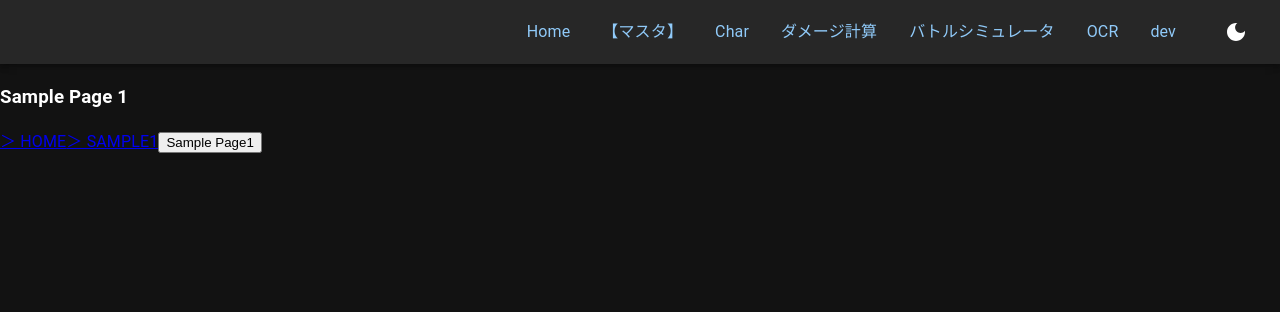
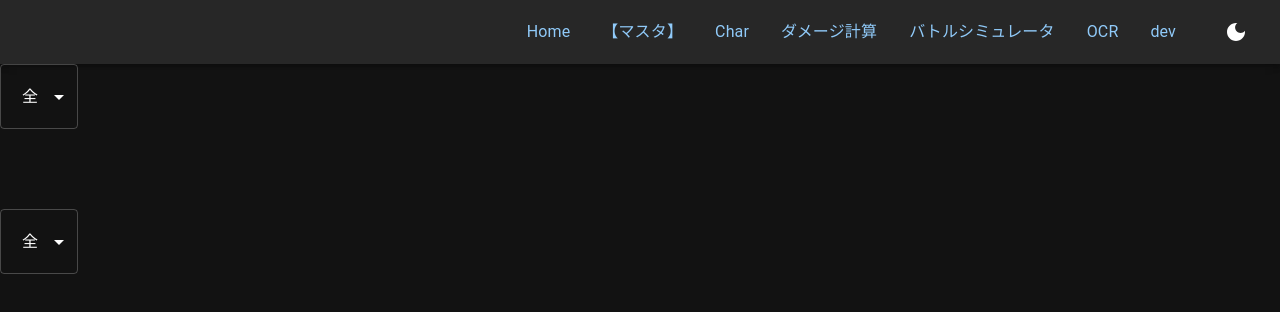
Before and after one commit to k0d1k-65/ae, a React (Create React App) app: page /sim/battle in a window 1280 px wide. Shown: the top 312 px of the page. Built offline with nearby package versions, Linux system fonts and the light colour scheme.

Commit message:
page移動

```diff
--- a/src/App.tsx
+++ b/src/App.tsx
@@ -4,12 +4,10 @@ import { createTheme, CssBaseline, ThemeProvider } from '@mui/material';
 import { ThemeColorModeContext } from './contexts/common/ThemeColorModeContext';
 import { NavigationBar } from './components/common/NavigationBar';
 
-import Home from './pages/Home';
-import SamplePage1 from "./pages/SamplePage1";
+import Home from './components/Home';
 import UnitBase from './components/unit/UnitBase';
-import NotFound from "./pages/NotFound";
+import NotFound from "./components/NotFound";
 import { AppRoutes } from './routes/Routes';
-import Ocr from './components/ocr';
 
 function App() {
   const [themeColor, setThemeColor] = React.useState<'light' | 'dark'>('dark');
--- /dev/null
+++ b/src/components/Ocr.tsx
@@ -0,0 +1,9 @@
+import OcrComponent from "./ocr/";
+
+export function Ocr() {
+  return (
+    <>
+      <OcrComponent />
+    </>
+  );
+}
--- /dev/null
+++ b/src/components/Test.tsx
@@ -0,0 +1,19 @@
+import React from "react";
+import { ElementType } from "../constants/common/ElementType";
+import { WeaponType } from "../constants/common/WeaponType";
+import { ElementSelect } from "./common/ElementSelect";
+import Spacer from "./common/Spacer";
+import WeaponSelect from "./common/WeaponSelect";
+
+export function Test() {
+  const [elm, setElm] = React.useState<"all" | ElementType>("all");
+  const [wpn, setWpn] = React.useState<"all" | WeaponType>("all");
+
+  return (
+    <>
+      <ElementSelect value={elm} handleSelect={setElm} />
+      <Spacer size={80} />
+      <WeaponSelect value={wpn} handleSelect={setWpn} />
+    </>
+  );
+}
--- a/src/pages/SamplePage1.tsx
+++ /dev/null
@@ -1,16 +0,0 @@
-import { Link } from "react-router-dom";
-import { useNavigate } from 'react-router-dom';
-
-export default function SamplePage1 () {
-  const navigate = useNavigate();
-
-  return (
-    <>
-      <h3>Sample Page 1</h3>
-      <Link to="/">＞ HOME</Link>
-      <Link to="/page1">＞ SAMPLE1</Link>
-
-      <button onClick={() => navigate("/page1")}>Sample Page1</button>
-    </>
-  );
-}
```
Also changed, not shown: src/pages/Ocr.tsx (deleted, +0 -9 lines), src/routes/Routes.ts (+7 -7 lines), src/components/Home.tsx (renamed from src/pages/Home.tsx), src/components/NotFound.tsx (renamed from src/pages/NotFound.tsx).
